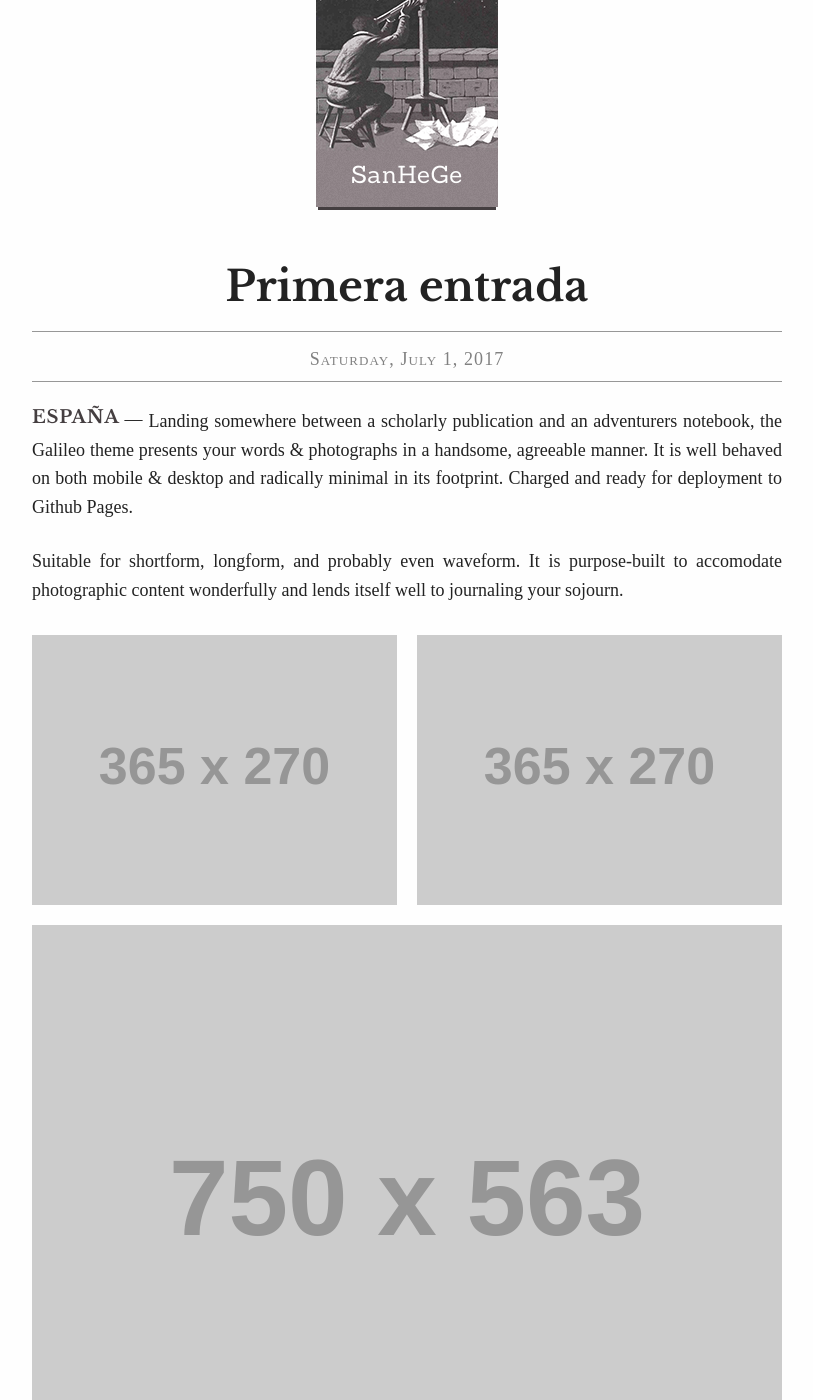
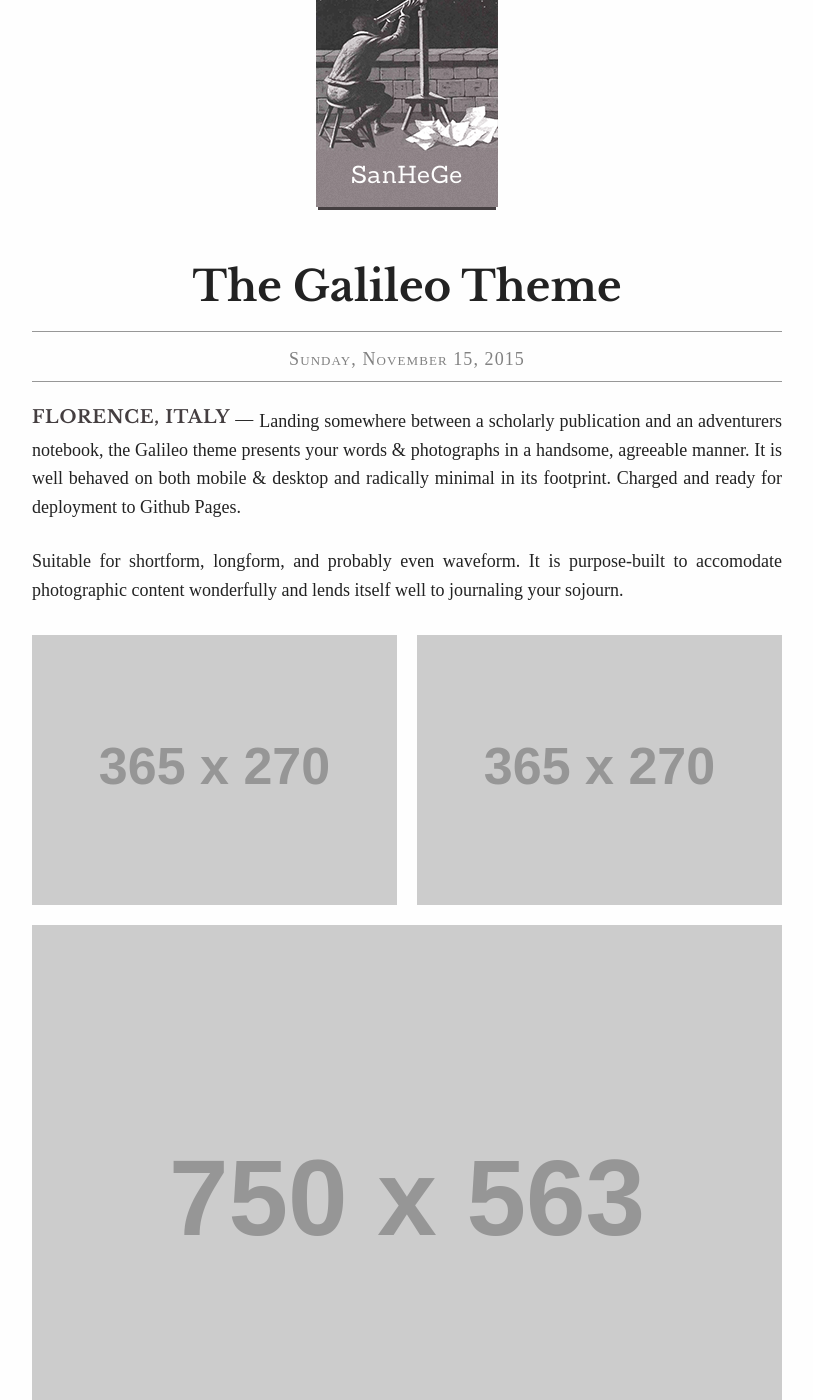
Before and after one commit to gsantistebanes/blog, a Jekyll site: the page built from _posts/2015-11-15-the-galileo-theme.markdown, in a window 1280 px wide and 1400 px high, scrolled down 296 px. Shown: the whole window, without its empty margins (233-1046 px from the left). Built offline with Jekyll 4.4.1, drawn with Linux system fonts in a browser that asks for light colours; some of the changed text lies outside the part shown.

Commit message:
Revert "primer cambio"
This reverts commit 71138c957ed2b8350d09ec7dd958b2f9682e5009.

```diff
--- a/_posts/2015-11-15-the-galileo-theme.markdown
+++ b/_posts/2015-11-15-the-galileo-theme.markdown
@@ -1,9 +1,9 @@
 ---
 layout: post
-title:  "Primera entrada"
-date:   2017-07-01
+title:  "The Galileo Theme"
+date:   2015-11-15 13:05:14 +0100
 categories: jekyll theme
-location: España
+location: Florence, Italy
 ---
 
 Landing somewhere between a scholarly publication and an adventurers notebook, the Galileo theme presents your words & photographs in a handsome, agreeable manner. It is well behaved on both mobile & desktop and radically minimal in its footprint. Charged and ready for deployment to Github Pages.
```
